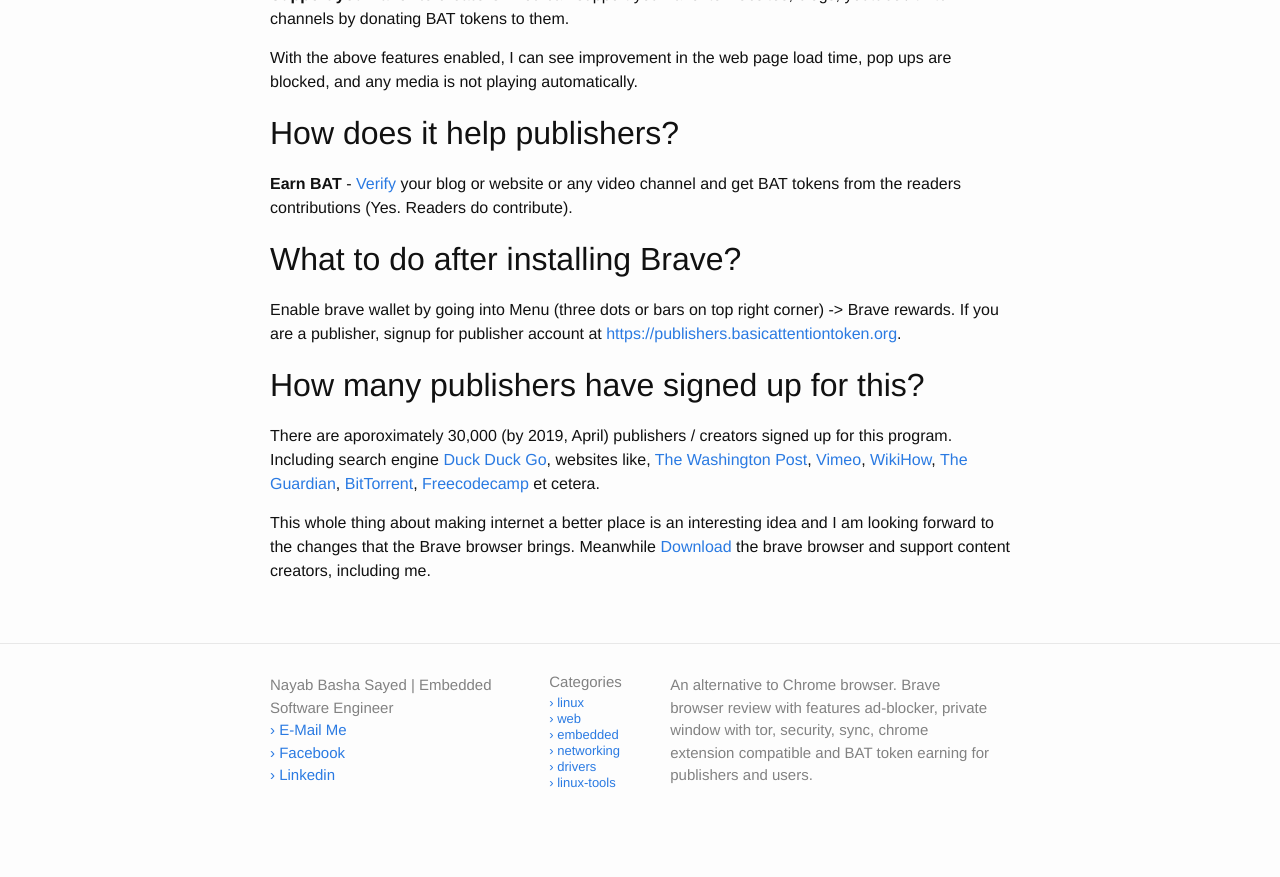
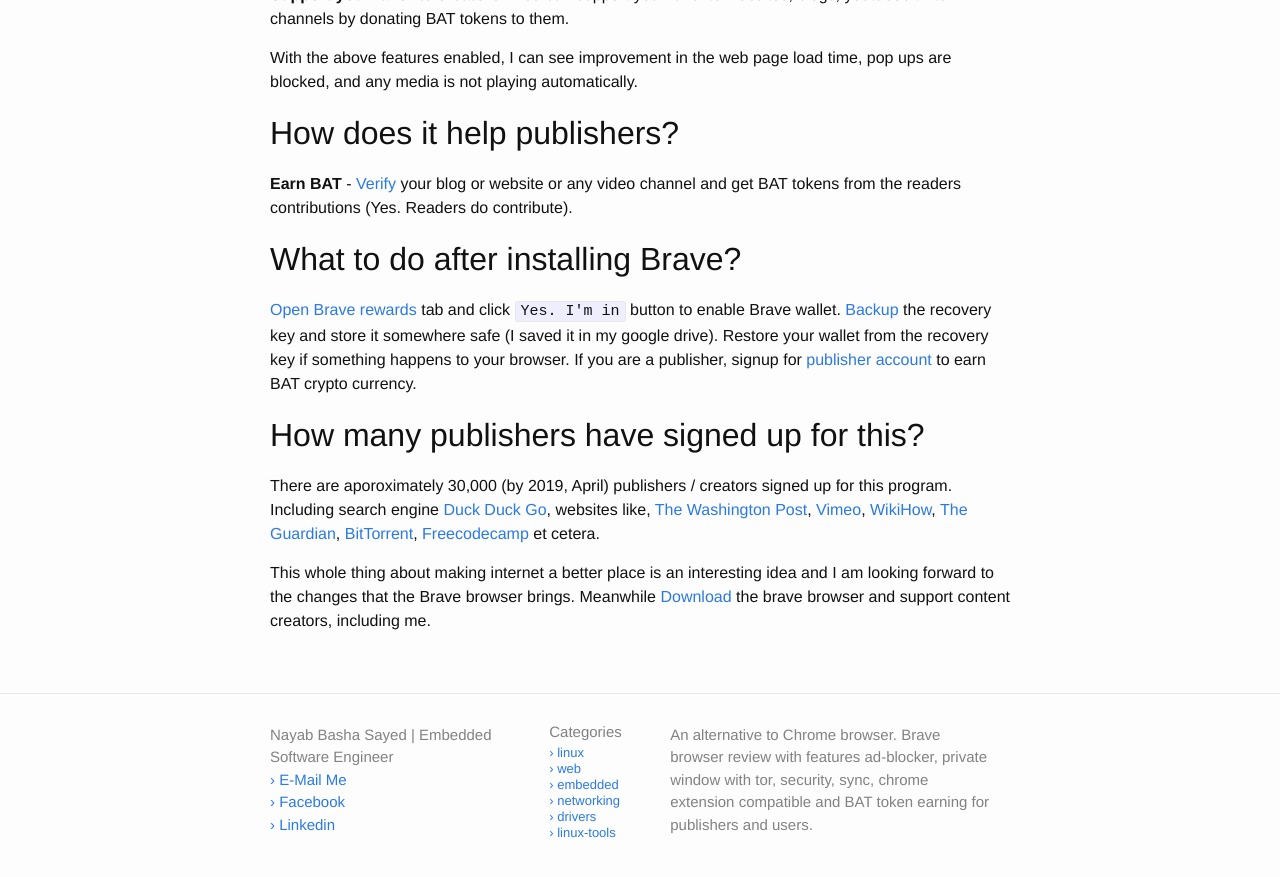
Before and after one commit to itsnayabsd/website, a Jekyll site: the page built from _posts/web/2019-04-20-get-brave-browser.md, in a window 1280 px wide and 900 px high, scrolled down 1262 px. Shown: the top 877 px of the window. Built offline with Jekyll 4.4.1, drawn with Linux system fonts in a browser that asks for light colours; comment, search, counter and statistics services are not loaded; before the commit the page ends 2112 px from its top, so only the background shows below that.

Commit message:
Modified brave browser post

```diff
--- a/_posts/web/2019-04-20-get-brave-browser.md
+++ b/_posts/web/2019-04-20-get-brave-browser.md
@@ -43,7 +43,7 @@
 **Earn BAT** - [Verify](https://publishers.basicattentiontoken.org/) your blog or website or any video channel and get BAT tokens from the readers contributions (Yes. Readers do contribute).
 
 ## What to do after installing Brave?
-Enable brave wallet by going into Menu (three dots or bars on top right corner) -> Brave rewards. If you are a publisher, signup for publisher account at [https://publishers.basicattentiontoken.org](https://publishers.basicattentiontoken.org).
+[Open Brave rewards](brave://rewards/) tab and click `Yes. I'm in` button to enable Brave wallet. [Backup](brave://rewards/#backup-restore) the recovery key and store it somewhere safe (I saved it in my google drive). Restore your wallet from the recovery key if something happens to your browser. If you are a publisher, signup for [publisher account](https://publishers.basicattentiontoken.org) to earn BAT crypto currency.
 
 ## How many publishers have signed up for this?
 There are aporoximately 30,000 (by 2019, April) publishers / creators signed up for this program. Including search engine [Duck Duck Go](https://duckduckgo.com), websites like, [The Washington Post](https://www.washingtonpost.com), [Vimeo](https://vimeo.com/), [WikiHow](https://www.wikihow.com), [The Guardian](https://www.theguardian.com), [BitTorrent](https://www.bittorrent.com), [Freecodecamp](https://www.freecodecamp.org/) et cetera.
```
